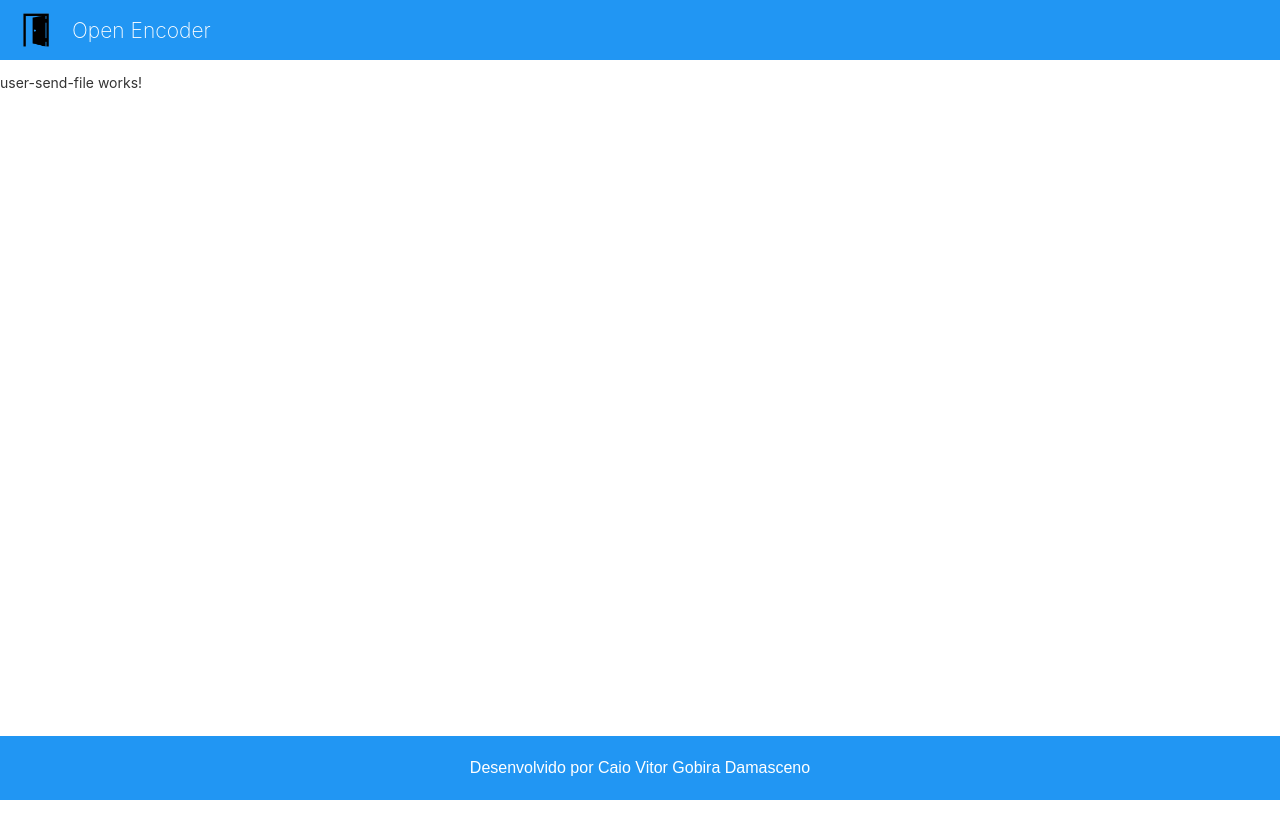
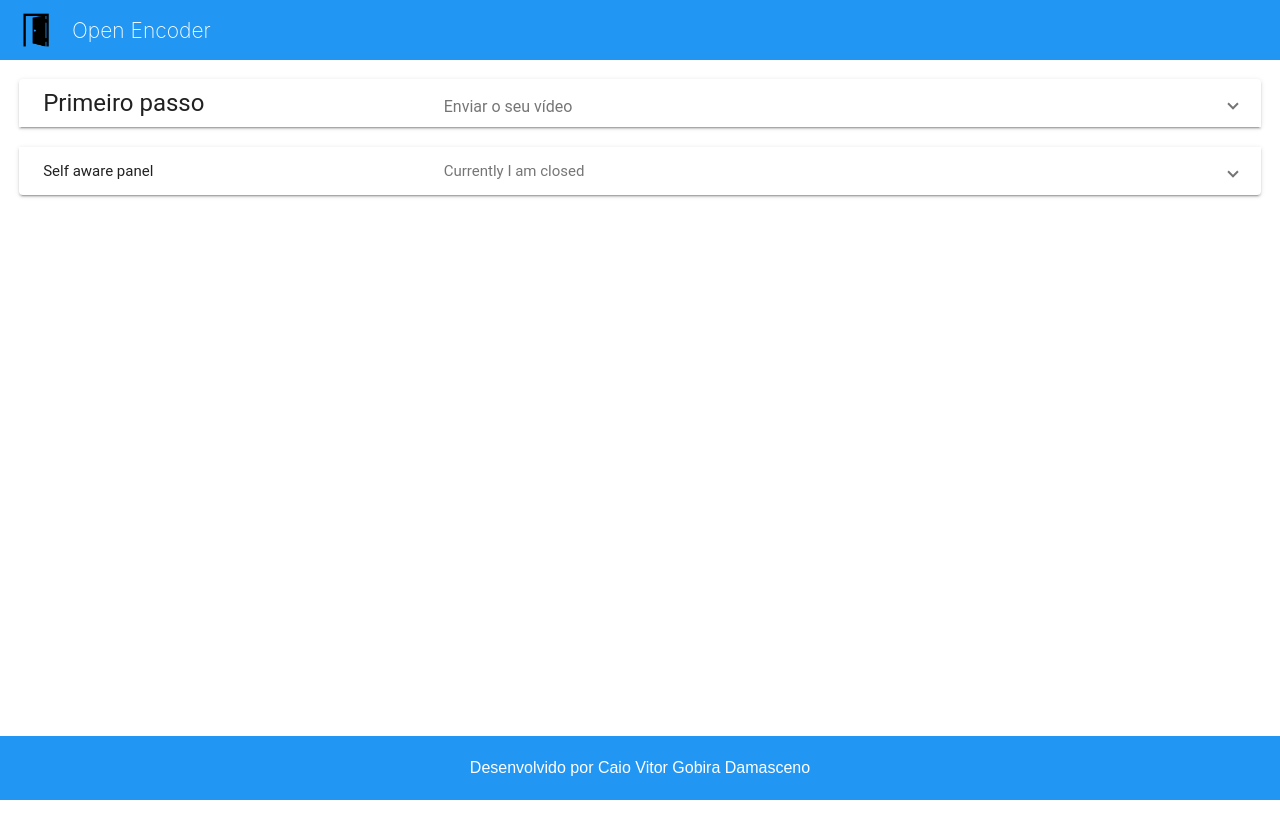
Before and after one commit to caiovitord/Frontend-Open-Encoder, an Angular app: page /upload in a window 1280 px wide. Shown: the top 838 px of the page. Built offline with nearby package versions, Linux system fonts and the light colour scheme.

Commit message:
Criando o passo a passo para o usuario codificar o arquivo

```diff
--- a/src/app/app.component.html
+++ b/src/app/app.component.html
@@ -11,11 +11,9 @@
   </div>
 
 
-
   <main [@fadeAnimation]="o.isActivated ? o.activatedRoute : ''">
       <router-outlet #o="outlet"></router-outlet>
-    </main>
-
+  </main>
 
 </div>
 <app-footer></app-footer>
--- a/src/app/app.module.ts
+++ b/src/app/app.module.ts
@@ -17,7 +17,7 @@ import { FooterComponent } from './footer/footer.component';
 import {MatToolbarModule} from '@angular/material/toolbar';
 import { HomeComponent } from './home/home.component';
 import { UserSendFileComponent } from './user-send-file/user-send-file.component';
-
+import {MatExpansionModule} from '@angular/material/expansion';
 
 @NgModule({
   declarations: [
@@ -32,6 +32,8 @@ import { UserSendFileComponent } from './user-send-file/user-send-file.component
     AppRoutingModule,
     BrowserModule,
     HttpClientModule,
+    MatButtonModule,
+    MatExpansionModule,
     BrowserAnimationsModule,
     MatToolbarModule,
     MatCardModule,
--- a/src/app/file-upload/file-upload.component.html
+++ b/src/app/file-upload/file-upload.component.html
@@ -1,5 +1,6 @@
-<input accept="video/*" type="file" enctype="multipart/form-data" name="file"
-(change)="onFileChange($event)" id="file" class="inputfile" />
+<button  (click)="file.click()" class="ml-2" mat-raised-button color="primary">SELECIONE O ARQUIVO</button>
+<input  (change)="onFileChange($event)" id="file" accept="video/*"  enctype="multipart/form-data" class="inputfile"  name="file" type="file" #file/>
+
 <button (click)="onClickSend()">Send</button>
 
 <div *ngIf="fileResult">
--- a/src/app/file-upload/file-upload.component.scss
+++ b/src/app/file-upload/file-upload.component.scss
@@ -0,0 +1,4 @@
+
+input[type="file"] {
+    display: none;
+}
--- a/src/app/user-send-file/user-send-file.component.html
+++ b/src/app/user-send-file/user-send-file.component.html
@@ -1 +1,48 @@
-<p>user-send-file works!</p>
+<div class="router-padding">
+    <mat-card *ngIf="false" class="card">
+        <mat-card-header>
+            <mat-card-title>Primeiro passo</mat-card-title>
+            <mat-card-subtitle>Enviar o seu vídeo</mat-card-subtitle>
+        </mat-card-header>
+        <mat-card-content>
+            <p class="ml-2">
+                Alguns detalhes importantes:
+
+            </p>
+        </mat-card-content>
+        <button class="ml-2" mat-raised-button color="primary">SELECIONE O ARQUIVO</button>
+    </mat-card>
+
+    <mat-accordion>
+        <mat-expansion-panel class="mb">
+            <mat-expansion-panel-header>
+                <mat-panel-title class="bigger">
+                    Primeiro passo
+                </mat-panel-title>
+                <mat-panel-description class="lbigger">
+                    Enviar o seu vídeo
+                </mat-panel-description>
+
+            </mat-expansion-panel-header>
+            Alguns detalhes importantes:
+            <ul>
+                <li>O vídeo deve ter no máximo 20 MB</li>
+                <li>O Open Encoder está em fase de teste e você poderá ver apenas 5 segundos do seu vídeo convertido
+                </li>
+            </ul>
+            <app-file-upload></app-file-upload>
+
+        </mat-expansion-panel>
+        <mat-expansion-panel (opened)="panelOpenState = true" (closed)="panelOpenState = false">
+            <mat-expansion-panel-header>
+                <mat-panel-title>
+                    Self aware panel
+                </mat-panel-title>
+                <mat-panel-description>
+                    Currently I am {{panelOpenState ? 'open' : 'closed'}}
+                </mat-panel-description>
+            </mat-expansion-panel-header>
+            <p>I'm visible because I am open</p>
+        </mat-expansion-panel>
+    </mat-accordion>
+</div>
--- a/src/app/user-send-file/user-send-file.component.scss
+++ b/src/app/user-send-file/user-send-file.component.scss
@@ -0,0 +1,21 @@
+.card{
+    max-width: 85%;
+    margin: auto;
+}
+
+.router-padding{
+    padding: 1.5%;
+  }
+
+  .bigger{
+      font-size: 24px;
+  }
+
+  .lbigger{
+    font-size: 16px;
+    margin-top: 7px;
+}
+
+.mb{
+    margin-bottom: 20px;
+}
--- a/src/styles.scss
+++ b/src/styles.scss
@@ -17,6 +17,10 @@ font: small-caption !important;
     margin-right: 10px;
 }
 
+.ml-2{
+    margin-left: 16px;
+}
+
 .nml-1{
     margin-left: -15px;
 }
```
Also changed, not shown: 2 other files (tests, documents, lock files or other folders).
